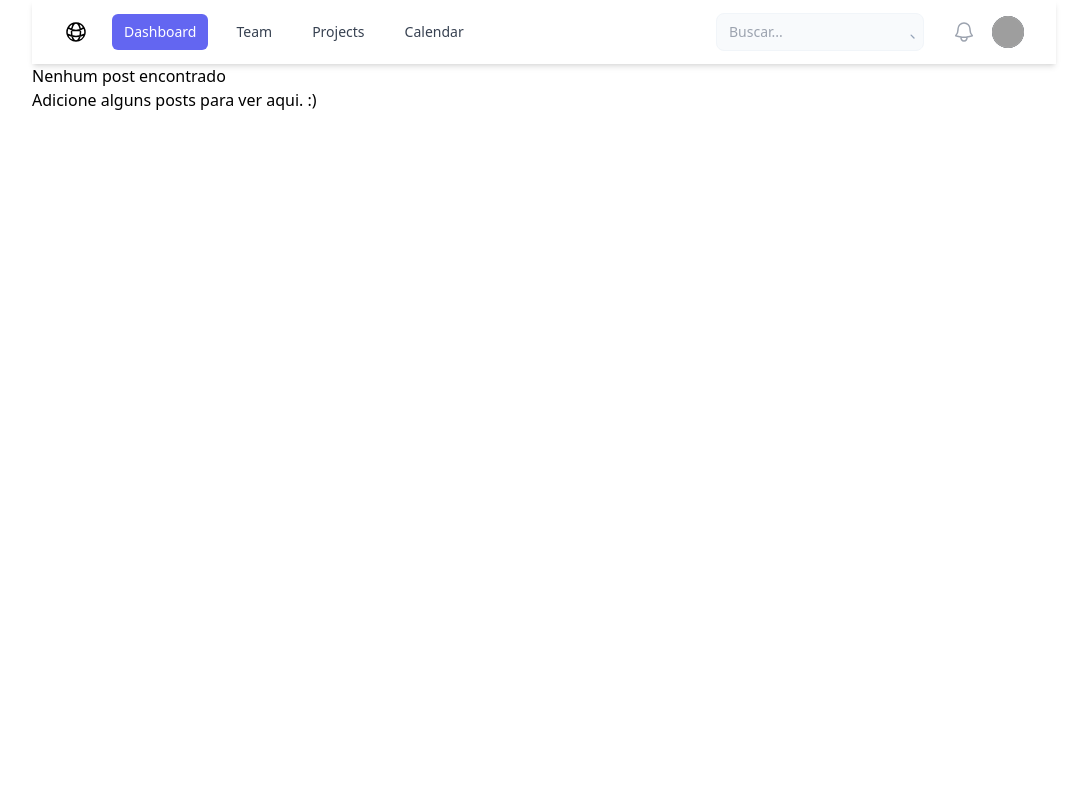
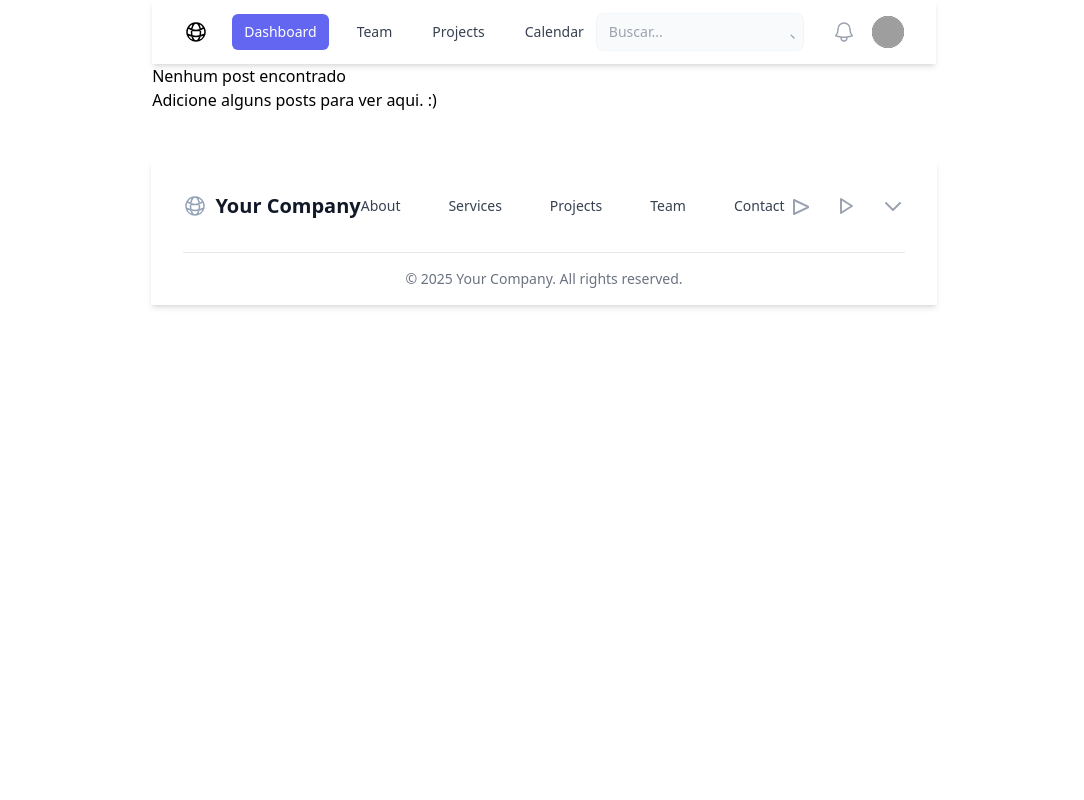
Before and after one commit to FelipeGa6riel/sales_blog, a Django app: page / in a window 1280 px wide. Shown: the whole page, without its empty margins (96-1180 px from the left). Run offline with Django 5.2, Linux system fonts and the light colour scheme; data that the repository does not hold is empty; some libraries are stand-ins or nearby versions; grey boxes are pictures that could not be loaded.

Commit message:
Add feature footer

```diff
--- /dev/null
+++ b/blog/templates/footer.html
@@ -0,0 +1,56 @@
+<body class="min-h-screen flex flex-col">
+    <!-- Conteúdo da página -->
+    <div class="flex-grow">
+        <!-- Aqui vai o conteúdo da página -->
+    </div>
+
+    <!-- Footer -->
+    <footer class="bg-white shadow-md mt-12">
+        <div class="mx-auto max-w-7xl px-2 sm:px-6 lg:px-8">
+            <div class="relative flex flex-col sm:flex-row items-center justify-between py-8">
+                <!-- Logo -->
+                <div class="flex items-center mb-4 sm:mb-0">
+                    <svg xmlns="http://www.w3.org/2000/svg" fill="none" viewBox="0 0 24 24" stroke-width="1.5"
+                        stroke="currentColor" class="size-6">
+                        <path stroke-linecap="round" stroke-linejoin="round"
+                            d="M12 21a9.004 9.004 0 0 0 8.716-6.747M12 21a9.004 9.004 0 0 1-8.716-6.747M12 21c2.485 0 4.5-4.03 4.5-9S14.485 3 12 3m0 18c-2.485 0-4.5-4.03-4.5-9S9.515 3 12 3m0 0a8.997 8.997 0 0 1 7.843 4.582M12 3a8.997 8.997 0 0 0-7.843 4.582m15.686 0A11.953 11.953 0 0 1 12 10.5c-2.998 0-5.74-1.1-7.843-2.918m15.686 0A8.959 8.959 0 0 1 21 12c0 .778-.099 1.533-.284 2.253m0 0A17.919 17.919 0 0 1 12 16.5c-3.162 0-6.133-.815-8.716-2.247m0 0A9.015 9.015 0 0 1 3 12c0-1.605.42-3.113 1.157-4.418" />
+                    </svg>
+                    <span class="ml-2 text-xl font-semibold text-gray-900">Your Company</span>
+                </div>
+
+                <!-- Links -->
+                <div class="flex flex-wrap justify-center gap-6 sm:gap-12 mb-8 sm:mb-0">
+                    <a href="#" class="text-sm font-medium text-gray-700 hover:text-indigo-500">About</a>
+                    <a href="#" class="text-sm font-medium text-gray-700 hover:text-indigo-500">Services</a>
+                    <a href="#" class="text-sm font-medium text-gray-700 hover:text-indigo-500">Projects</a>
+                    <a href="#" class="text-sm font-medium text-gray-700 hover:text-indigo-500">Team</a>
+                    <a href="#" class="text-sm font-medium text-gray-700 hover:text-indigo-500">Contact</a>
+                </div>
+
+                <!-- Social Icons -->
+                <div class="flex items-center justify-center gap-6">
+                    <a href="#" class="text-gray-400 hover:text-gray-500">
+                        <svg class="w-6 h-6" fill="none" stroke="currentColor" viewBox="0 0 24 24" xmlns="http://www.w3.org/2000/svg" aria-hidden="true">
+                            <path stroke-linecap="round" stroke-linejoin="round" stroke-width="2" d="M9 19V6l15 7-15 7z"></path>
+                        </svg>
+                    </a>
+                    <a href="#" class="text-gray-400 hover:text-gray-500">
+                        <svg class="w-6 h-6" fill="none" stroke="currentColor" viewBox="0 0 24 24" xmlns="http://www.w3.org/2000/svg" aria-hidden="true">
+                            <path stroke-linecap="round" stroke-linejoin="round" stroke-width="2" d="M8 5v14l11-7z"></path>
+                        </svg>
+                    </a>
+                    <a href="#" class="text-gray-400 hover:text-gray-500">
+                        <svg class="w-6 h-6" fill="none" stroke="currentColor" viewBox="0 0 24 24" xmlns="http://www.w3.org/2000/svg" aria-hidden="true">
+                            <path stroke-linecap="round" stroke-linejoin="round" stroke-width="2" d="M19 9l-7 7-7-7"></path>
+                        </svg>
+                    </a>
+                </div>
+            </div>
+
+            <!-- Footer Bottom -->
+            <div class="flex items-center justify-center py-4 border-t border-gray-200 text-sm text-gray-500">
+                <p>&copy; 2025 Your Company. All rights reserved.</p>
+            </div>
+        </div>
+    </footer>
+</body>
--- a/blog/templates/index.html
+++ b/blog/templates/index.html
@@ -64,5 +64,16 @@
             </div>
         {% endif %}
     </div>
+
+
+
+
+
 </body>
+
+<div class="wrap max-w-5xl mx-auto">
+        <footer class="mt-12 mb-6 text-center text-slate-400 text-sm">
+            {% include 'footer.html' %}
+        </footer>
+
 </html>
```
